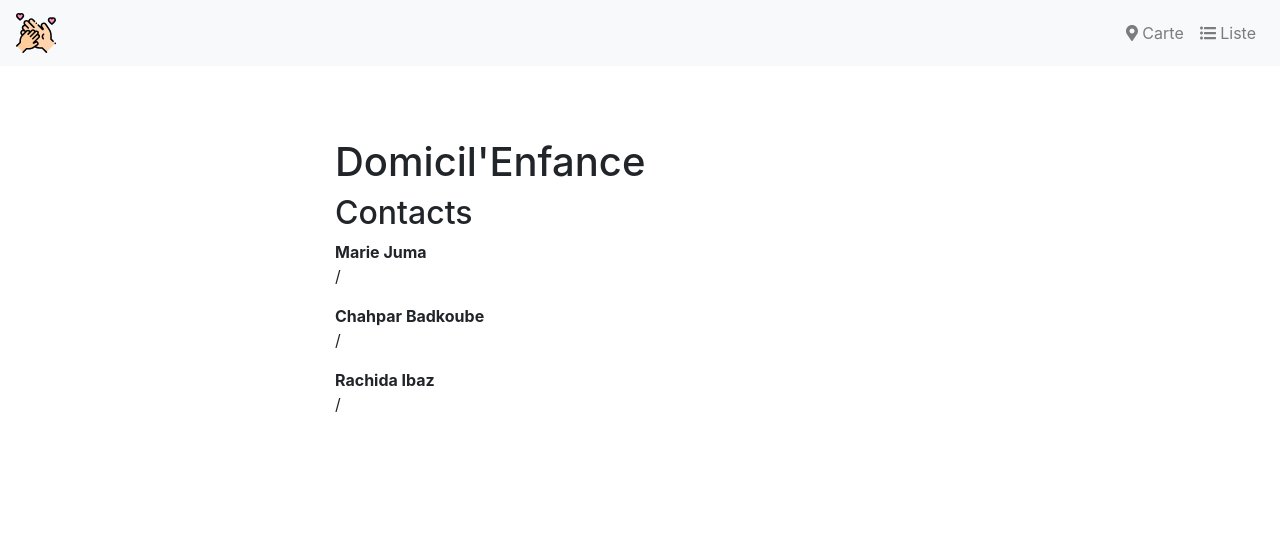
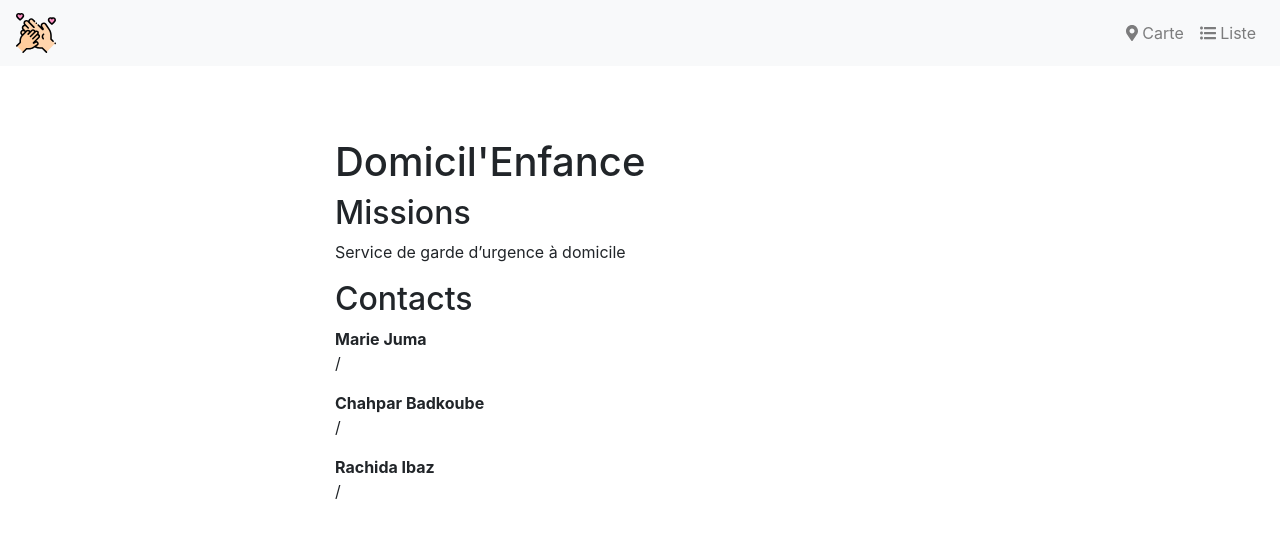
Before and after one commit to commissionparentalite/commissionparentalite.github.io, a Jekyll site: the page built from _membres/domicil-enfance.md, in a window 1280 px wide. Shown: the top 538 px of the page. Built offline with Jekyll 4.4.1, drawn with Linux system fonts in a browser that asks for light colours; nearby versions of some CDN libraries.

Commit message:
Update from Forestry.io - Updated domicil-enfance.md

```diff
--- a/_membres/domicil-enfance.md
+++ b/_membres/domicil-enfance.md
@@ -23,3 +23,6 @@ contacts:
   phone: ''
 
 ---
+## Missions
+
+Service de garde d'urgence à domicile
```
